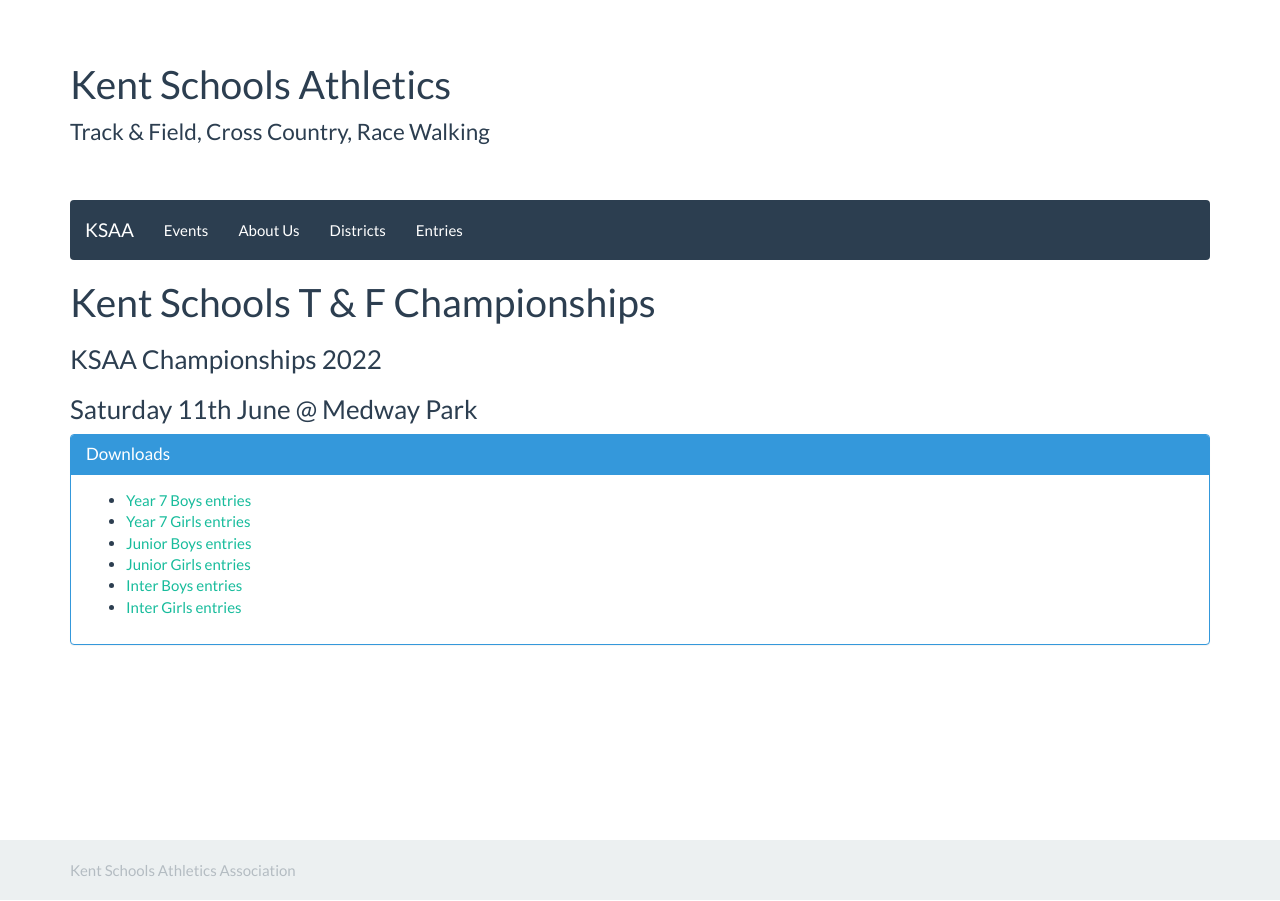
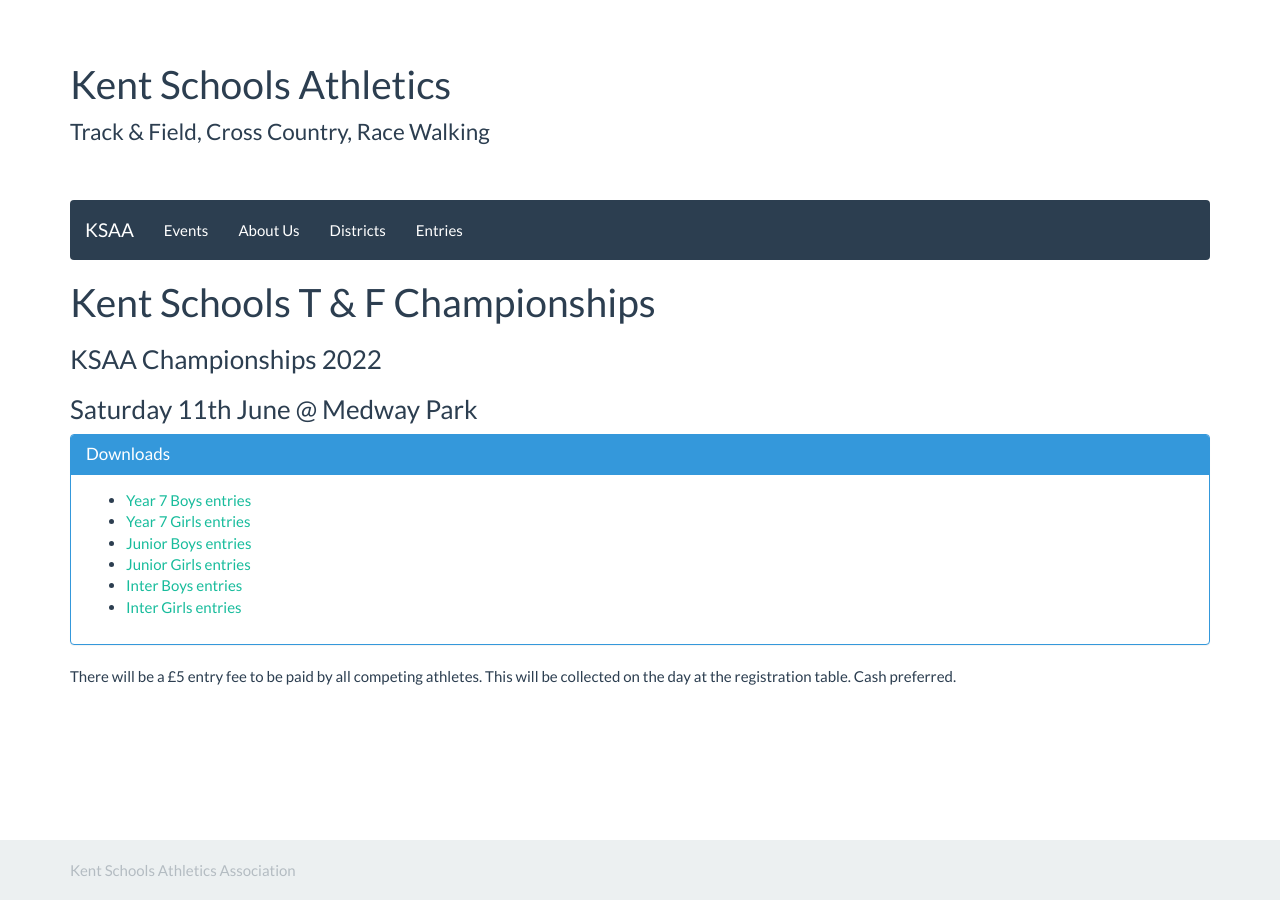
Before and after one commit to chrisnewark/chrisnewark.github.io, a Jekyll site: the page built from _events/21-22/2022-06-11-kent-schools-t-and-f-championships.md, in a window 1280 px wide. Built offline with Jekyll 4.4.1, drawn with Linux system fonts in a browser that asks for light colours; nearby versions of some CDN libraries.

Commit message:
Update 2022-06-11-kent-schools-t-and-f-championships.md

```diff
--- a/_events/21-22/2022-06-11-kent-schools-t-and-f-championships.md
+++ b/_events/21-22/2022-06-11-kent-schools-t-and-f-championships.md
@@ -24,3 +24,5 @@
         </ul>
     </div>
 </div>
+
+There will be a £5 entry fee to be paid by all competing athletes. This will be collected on the day at the registration table. Cash preferred.
```
